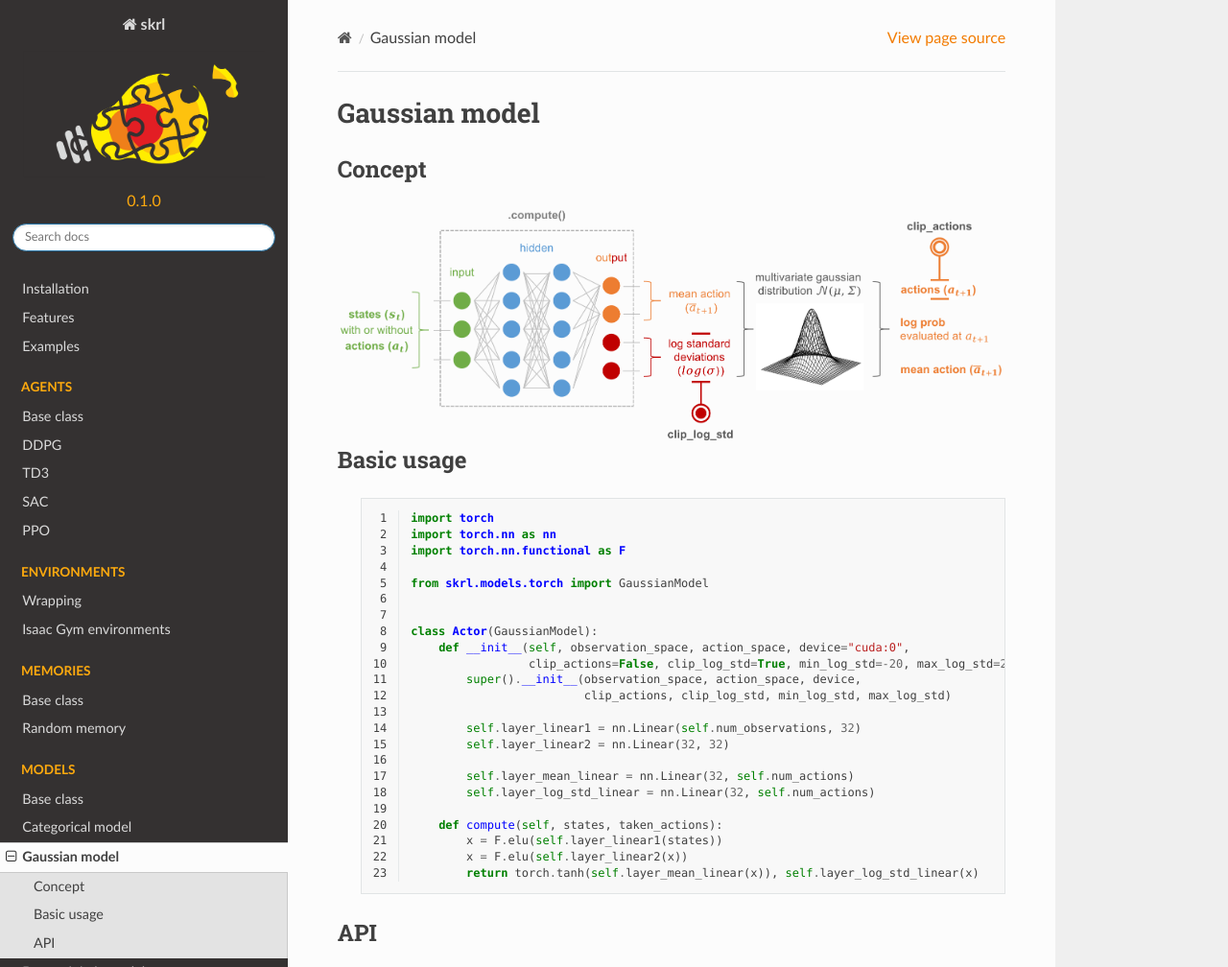
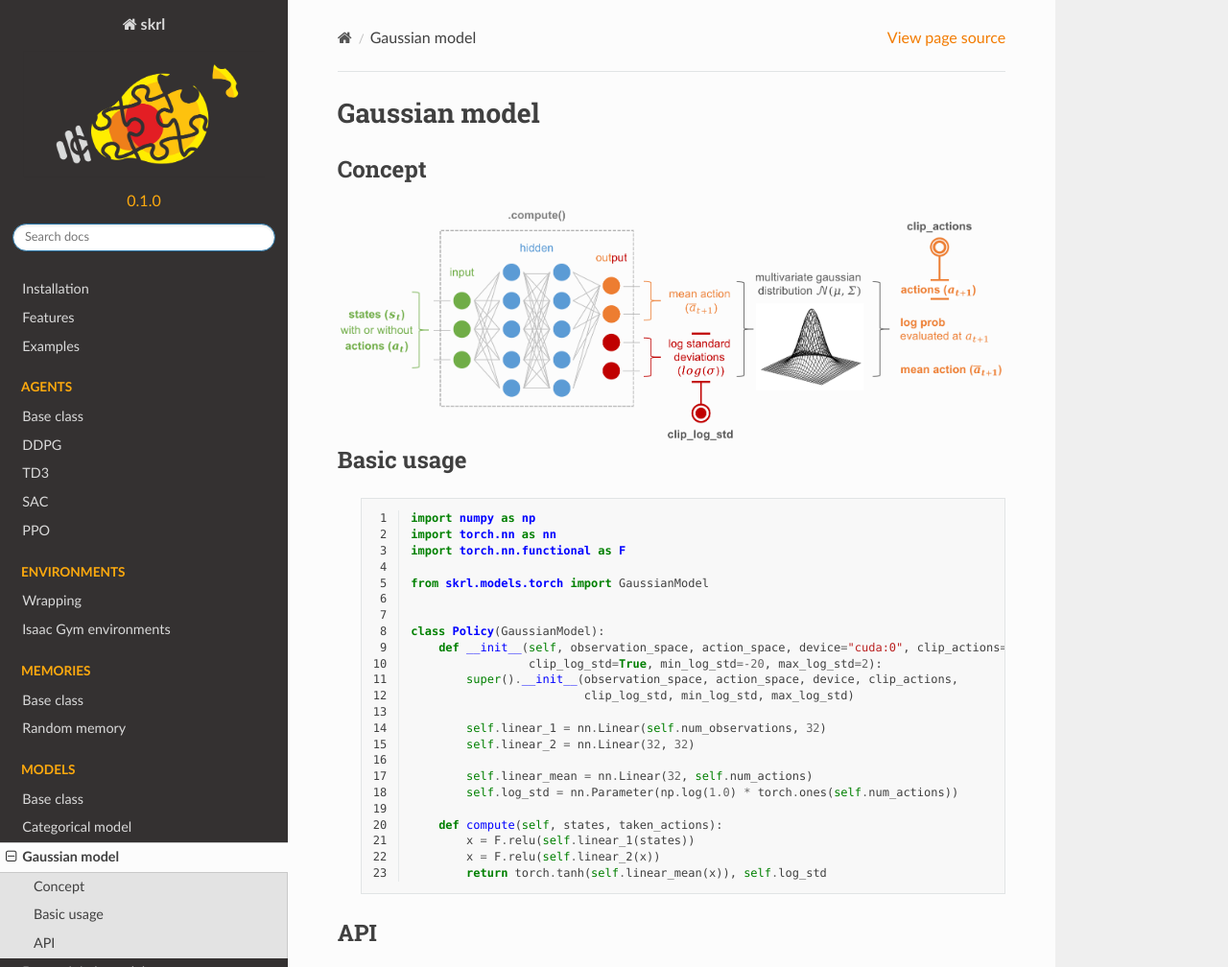
Before and after one commit to Toni-SM/skrl, a Sphinx documentation site: the page built from docs/source/modules/skrl.models.gaussian.rst, in a window 1280 px wide and 1301 px high, cut to the strip 0-1008 px from the top of the window. Shown: the whole strip at 96% size. Built offline with Sphinx 7.4.7 and the Read the Docs theme 2.0.0, drawn with Linux system fonts in a browser that asks for light colours; pages that are not in the unit, such as notebooks, are missing from menus.

Commit message:
Update models' sample code in docs

```diff
--- a/docs/source/modules/skrl.models.gaussian.rst
+++ b/docs/source/modules/skrl.models.gaussian.rst
@@ -17,29 +17,29 @@ Basic usage
    .. code-block:: python
       :linenos:
 
-      import torch
+      import numpy as np
       import torch.nn as nn
       import torch.nn.functional as F
 
       from skrl.models.torch import GaussianModel
 
 
-      class Actor(GaussianModel):
-          def __init__(self, observation_space, action_space, device="cuda:0",
-                       clip_actions=False, clip_log_std=True, min_log_std=-20, max_log_std=2):
-              super().__init__(observation_space, action_space, device,
-                               clip_actions, clip_log_std, min_log_std, max_log_std)
+      class Policy(GaussianModel):
+          def __init__(self, observation_space, action_space, device="cuda:0", clip_actions=False,
+                       clip_log_std=True, min_log_std=-20, max_log_std=2):
+              super().__init__(observation_space, action_space, device, clip_actions,
+                               clip_log_std, min_log_std, max_log_std)
 
-              self.layer_linear1 = nn.Linear(self.num_observations, 32)
-              self.layer_linear2 = nn.Linear(32, 32)
+              self.linear_1 = nn.Linear(self.num_observations, 32)
+              self.linear_2 = nn.Linear(32, 32)
 
-              self.layer_mean_linear = nn.Linear(32, self.num_actions)
-              self.layer_log_std_linear = nn.Linear(32, self.num_actions)
+              self.linear_mean = nn.Linear(32, self.num_actions)
+              self.log_std = nn.Parameter(np.log(1.0) * torch.ones(self.num_actions))
 
           def compute(self, states, taken_actions):
-              x = F.elu(self.layer_linear1(states))
-              x = F.elu(self.layer_linear2(x))
-              return torch.tanh(self.layer_mean_linear(x)), self.layer_log_std_linear(x)
+              x = F.relu(self.linear_1(states))
+              x = F.relu(self.linear_2(x))
+              return torch.tanh(self.linear_mean(x)), self.log_std
 
 API
 ^^^
```
Also changed, not shown: docs/source/modules/skrl.models.deterministic.rst (+7 -8 lines).
